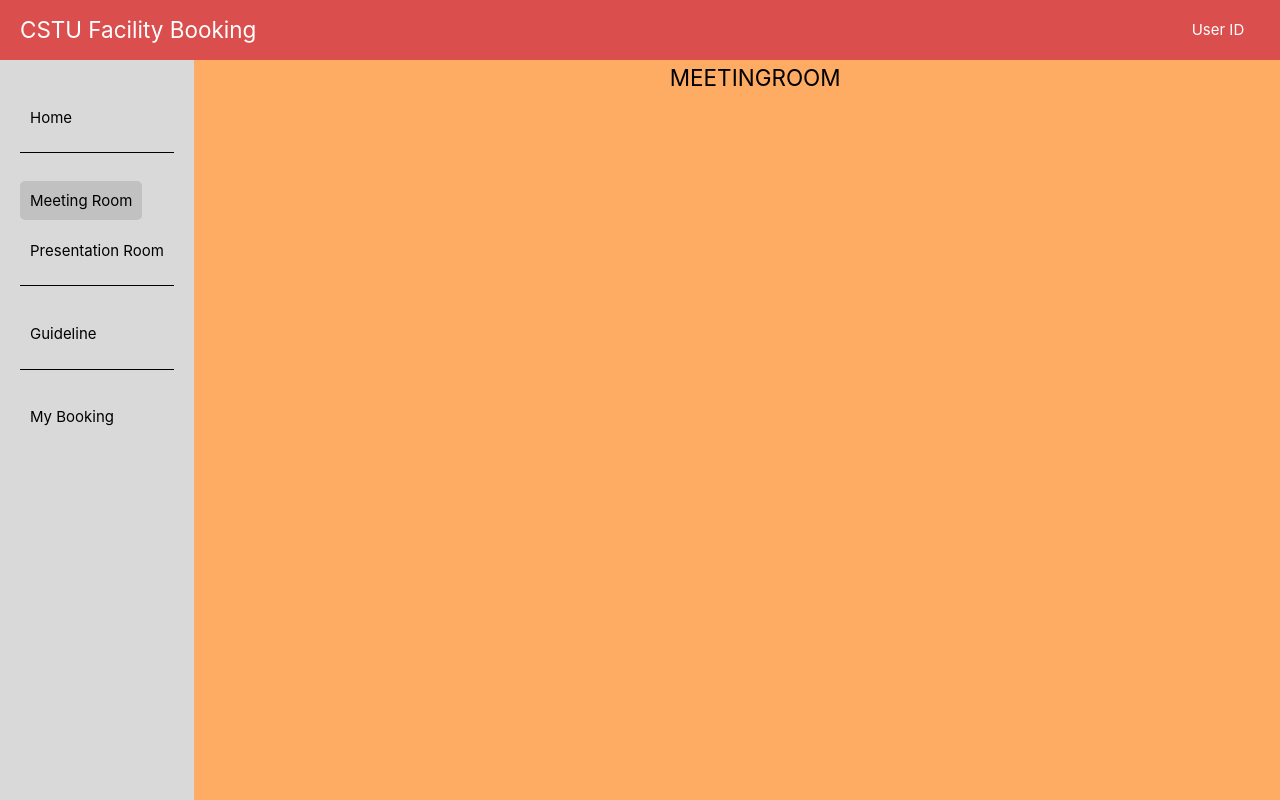
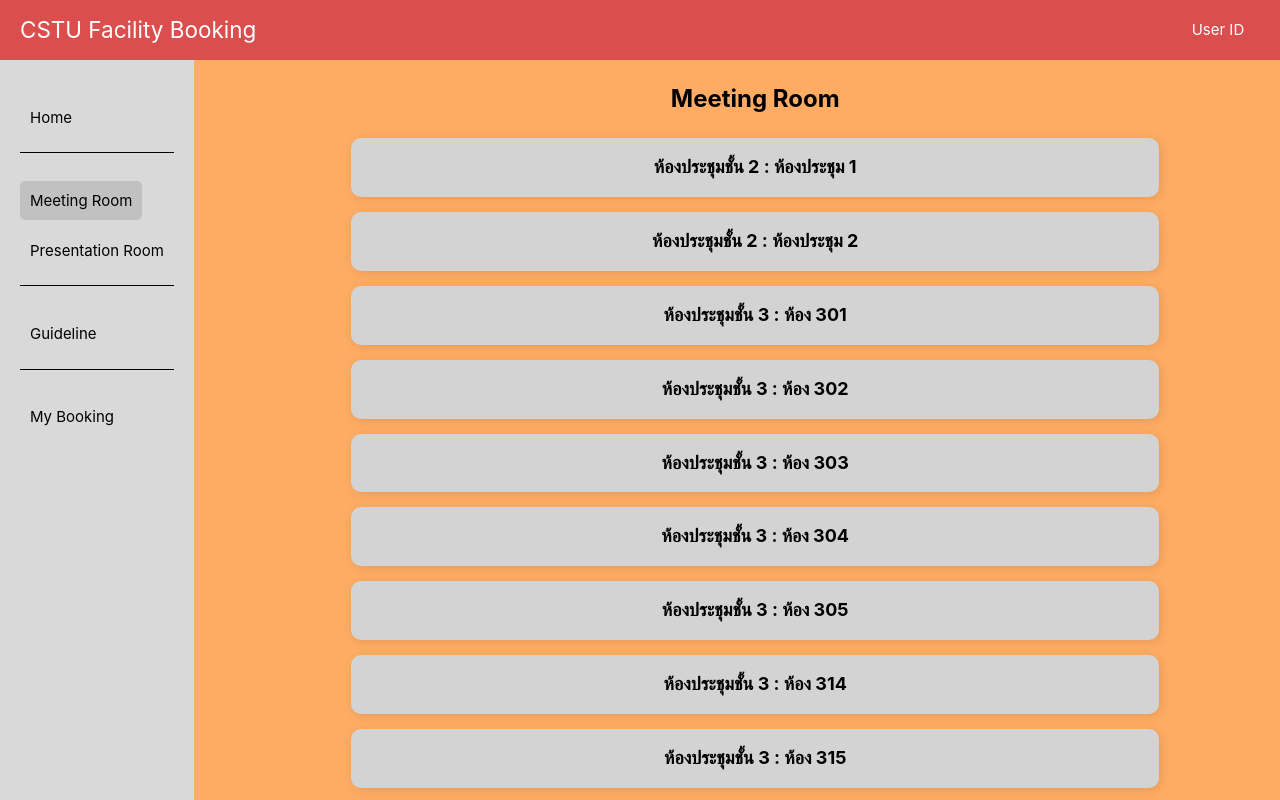
Before and after one commit to POOHRIN/CSTU-FACILITY-BOOKING-WEBSITE, a Vue app: page /home/meeting-room in a window 1280 px wide. Built offline with nearby package versions, Linux system fonts and the light colour scheme.

Commit message:
Add MeetingRoomDetail

```diff
--- a/src/router/index.ts
+++ b/src/router/index.ts
@@ -7,6 +7,7 @@ import MeetingRoom from '../views/MeetingRoomView.vue'
 import ActivityRoom from '../views/ActivityRoomView.vue'
 import PresentationRoom from '../views/PresentationRoomView.vue'
 import FacilityInfo from '../views/FacilityInfoView.vue'
+import MeetingRoomDetail from '../views/MeetingRoomDetail.vue'
 
 const router = createRouter({
   history: createWebHistory(import.meta.env.BASE_URL),
@@ -53,6 +54,11 @@ const router = createRouter({
           path: 'facility-info',
           name: 'facility-info',
           component: FacilityInfo
+        },
+        {
+          path: "/meeting-room/:roomId",
+          name: "MeetingRoomDetail",
+          component: MeetingRoomDetail
         }
       ]
     }
--- /dev/null
+++ b/src/views/MeetingRoomDetail.vue
@@ -0,0 +1,35 @@
+<script setup lang="ts">
+import { useRoute } from "vue-router";
+
+const route = useRoute();
+const roomId = route.params.roomId;
+</script>
+
+<template>
+  <div class="room-detail-container">
+    <h2>รายละเอียดห้องประชุม</h2>
+    <p>คุณกำลังดูข้อมูลของ : <strong>{{ roomId }}</strong></p>
+  </div>
+</template>
+
+<style scoped>
+.room-detail-container {
+  display: flex;
+  flex-direction: column;
+  align-items: center;
+  justify-content: center;
+  min-height: 100vh;
+  background-color: white;
+  text-align: center;
+  margin: 0;
+}
+
+h2 {
+  font-size: 2rem;
+  margin-bottom: 1rem;
+}
+
+p {
+  font-size: 1.25rem;
+}
+</style>
--- a/src/views/MeetingRoomView.vue
+++ b/src/views/MeetingRoomView.vue
@@ -1,5 +1,72 @@
-<script setup lang="ts"/>
+<script setup lang="ts">
+import { ref } from "vue";
+
+const meetingRooms = ref([
+  { name: "ห้องประชุมชั้น 2 : ห้องประชุม 1", path: "ห้องประชุม-1" },
+  { name: "ห้องประชุมชั้น 2 : ห้องประชุม 2", path: "ห้องประชุม-2" },
+  { name: "ห้องประชุมชั้น 3 : ห้อง 301", path: "301" },
+  { name: "ห้องประชุมชั้น 3 : ห้อง 302", path: "302" },
+  { name: "ห้องประชุมชั้น 3 : ห้อง 303", path: "303" },
+  { name: "ห้องประชุมชั้น 3 : ห้อง 304", path: "304" },
+  { name: "ห้องประชุมชั้น 3 : ห้อง 305", path: "305" },
+  { name: "ห้องประชุมชั้น 3 : ห้อง 314", path: "314" },
+  { name: "ห้องประชุมชั้น 3 : ห้อง 315", path: "315" },
+  { name: "ห้องประชุมชั้น 3 : ห้อง 316", path: "316" }
+]);
+</script>
 
 <template>
-    <h2>MEETINGROOM</h2>
+  <div class="meeting-room-container">
+    <h2 class="header">Meeting Room</h2>
+    <div class="meeting-room-list">
+      <router-link
+        v-for="(room, index) in meetingRooms"
+        :key="index"
+        :to="`/meeting-room/${room.path}`"
+        class="room-card">
+        {{ room.name }}
+      </router-link>
+    </div>
+  </div>
 </template>
+
+  <style scoped>
+  .meeting-room-container {
+    width: 100%;
+    display: flex;
+    flex-direction: column;
+    align-items: center;
+    background-color: rgb(254, 172, 99);
+    padding: 20px;
+    height: 100vh;
+  }
+
+  .header {
+    font-size: 24px;
+    font-weight: bold;
+    margin-bottom: 20px;
+    color: black;
+  }
+
+  .meeting-room-list {
+    display: flex;
+    flex-direction: column;
+    gap: 15px;
+    width: 80%;
+  }
+
+  .room-card {
+    background: rgb(211, 211, 211);
+    padding: 15px;
+    border-radius: 10px;
+    text-align: center;
+    font-size: 18px;
+    font-weight: bold;
+    box-shadow: 2px 2px 10px rgba(0, 0, 0, 0.1);
+    color: black;
+  }
+  .room-card:hover {
+  background-color: rgb(200, 200, 200);
+}
+
+  </style>
```
